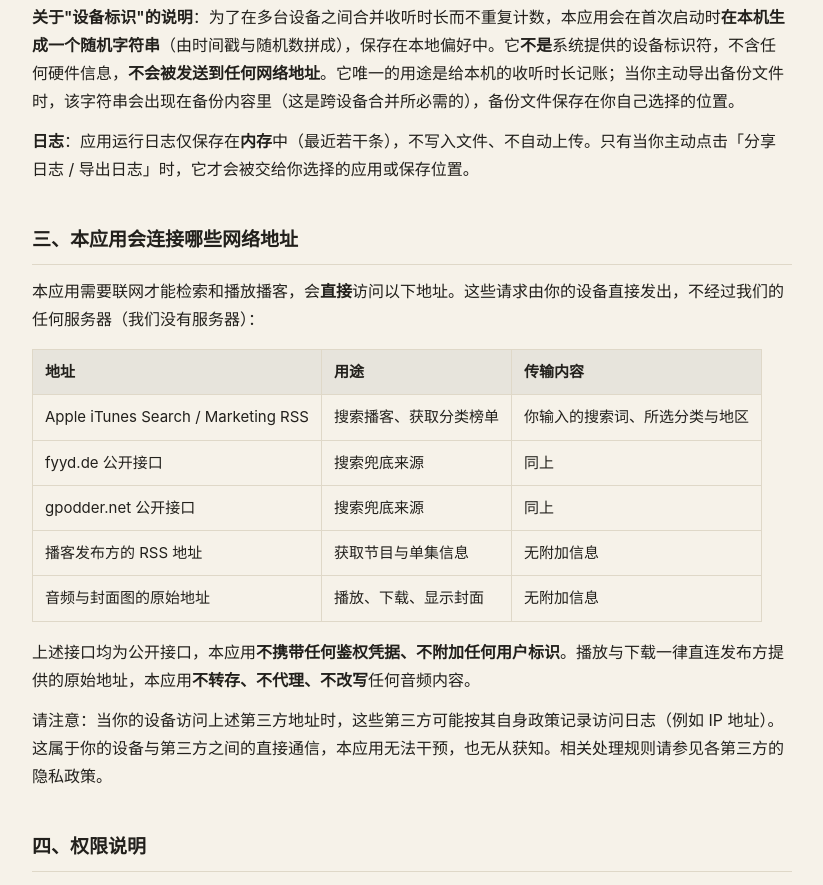
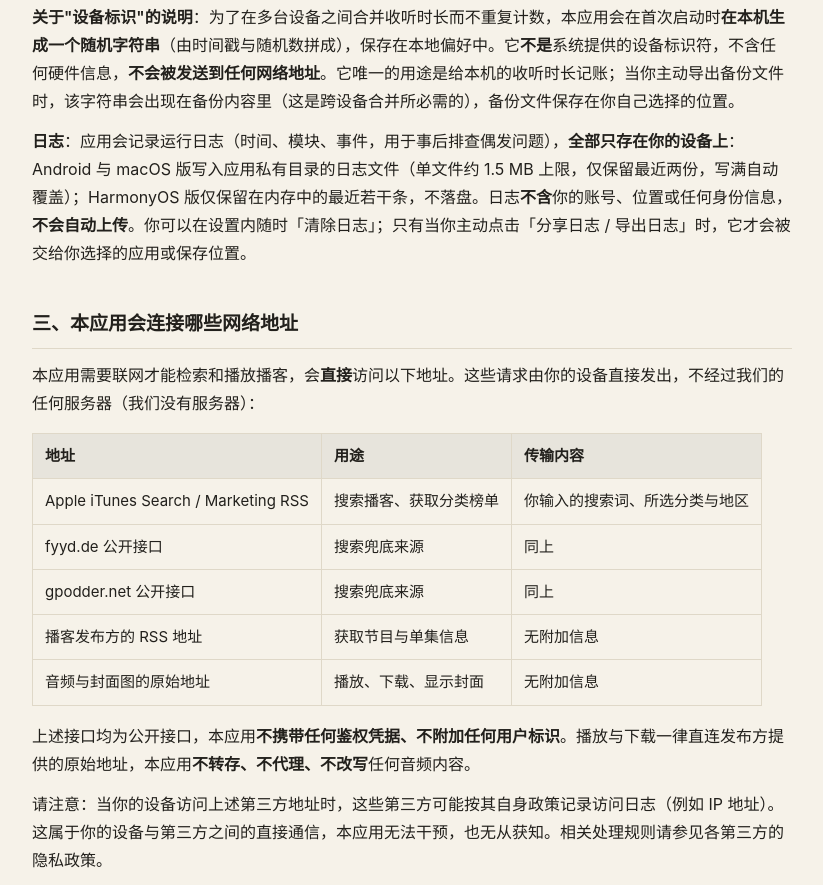
Before and after one commit to cxyxlxdm/reverb, a plain HTML site: page reverb/privacy.html in a window 1280 px wide. Shown: the part 1300-2185 px from the top of the page, without its empty margins (228-1051 px from the left). Drawn offline with Linux system fonts and the light colour scheme.

Commit message:
隐私政策更正: 日志实际会落盘(Android/macOS),原文写的"仅存内存"不实
核对代码时发现的事实错误,不是本次改动引入的:
- Android  Logger.kt  写 filesDir/logs/reverb.log,超 1.5MB 轮转,留上一份
- macOS    Log.swift  写 ~/Library/Application Support/Reverb/Logs/reverb.log,同上
- 鸿蒙     Logger.ets 才是纯内存 ring buffer

而政策原文声明"仅保存在内存中、不写入文件",且明示适用三端 —— 对 Android
与 macOS 是错的。实质结论不变(都在设备本地、不上传、可在设置里清除),但陈述
必须改对:该文档已提交 分发平台平台复核,也挂在 cxyxl.eu.org。

注意:线上那份 privacy.html 需要重新上传才会生效。

Co-Authored-By: Claude Fable 5 <noreply@anthropic.com>

```diff
--- a/reverb/privacy.html
+++ b/reverb/privacy.html
@@ -44,7 +44,7 @@ blockquote { margin:24px 0 0; padding:12px 16px; border-left:3px solid var(--acc
 <p>以下数据<strong>全部仅保存在你的设备本地</strong>（应用沙箱私有目录），不会离开你的设备，卸载应用即随之删除：</p>
 <table><thead><tr><th>数据</th><th>用途</th></tr></thead><tbody><tr><td>订阅列表</td><td>记住你订阅的播客</td></tr><tr><td>播放历史与续播位置</td><td>让你从上次中断处继续收听</td></tr><tr><td>收藏的单集</td><td>你主动收藏的内容</td></tr><tr><td>已下载的音频文件</td><td>你主动下载的离线内容</td></tr><tr><td>最新单集聚合缓存</td><td>减少重复请求，加快打开速度</td></tr><tr><td>热门榜缓存与封面图缓存</td><td>同上</td></tr><tr><td>收听时长统计</td><td>展示你在每个频道上累计收听的时长</td></tr><tr><td>听觉印记</td><td>你主动为单集盖下的情绪标记</td></tr><tr><td>应用设置</td><td>主题、配色、字号、语言、地区、倍速等偏好</td></tr></tbody></table>
 <p><strong>关于&quot;设备标识&quot;的说明</strong>：为了在多台设备之间合并收听时长而不重复计数，本应用会在首次启动时<strong>在本机生成一个随机字符串</strong>（由时间戳与随机数拼成），保存在本地偏好中。它<strong>不是</strong>系统提供的设备标识符，不含任何硬件信息，<strong>不会被发送到任何网络地址</strong>。它唯一的用途是给本机的收听时长记账；当你主动导出备份文件时，该字符串会出现在备份内容里（这是跨设备合并所必需的），备份文件保存在你自己选择的位置。</p>
-<p><strong>日志</strong>：应用运行日志仅保存在<strong>内存</strong>中（最近若干条），不写入文件、不自动上传。只有当你主动点击「分享日志 / 导出日志」时，它才会被交给你选择的应用或保存位置。</p>
+<p><strong>日志</strong>：应用会记录运行日志（时间、模块、事件，用于事后排查偶发问题），<strong>全部只存在你的设备上</strong>：Android 与 macOS 版写入应用私有目录的日志文件（单文件约 1.5 MB 上限，仅保留最近两份，写满自动覆盖）；HarmonyOS 版仅保留在内存中的最近若干条，不落盘。日志<strong>不含</strong>你的账号、位置或任何身份信息，<strong>不会自动上传</strong>。你可以在设置内随时「清除日志」；只有当你主动点击「分享日志 / 导出日志」时，它才会被交给你选择的应用或保存位置。</p>
 <h2>三、本应用会连接哪些网络地址</h2>
 <p>本应用需要联网才能检索和播放播客，会<strong>直接</strong>访问以下地址。这些请求由你的设备直接发出，不经过我们的任何服务器（我们没有服务器）：</p>
 <table><thead><tr><th>地址</th><th>用途</th><th>传输内容</th></tr></thead><tbody><tr><td>Apple iTunes Search / Marketing RSS</td><td>搜索播客、获取分类榜单</td><td>你输入的搜索词、所选分类与地区</td></tr><tr><td>fyyd.de 公开接口</td><td>搜索兜底来源</td><td>同上</td></tr><tr><td>gpodder.net 公开接口</td><td>搜索兜底来源</td><td>同上</td></tr><tr><td>播客发布方的 RSS 地址</td><td>获取节目与单集信息</td><td>无附加信息</td></tr><tr><td>音频与封面图的原始地址</td><td>播放、下载、显示封面</td><td>无附加信息</td></tr></tbody></table>
```
Also changed, not shown: 1 other file.
